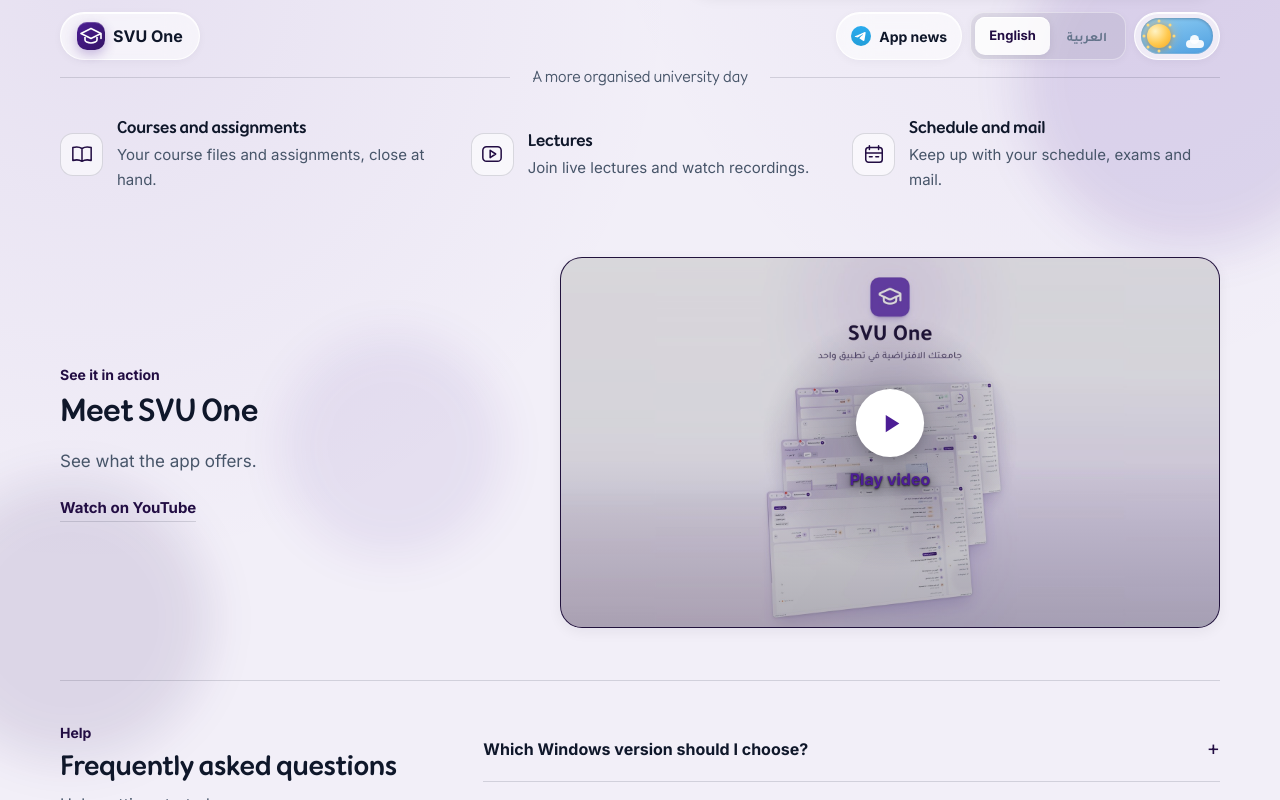
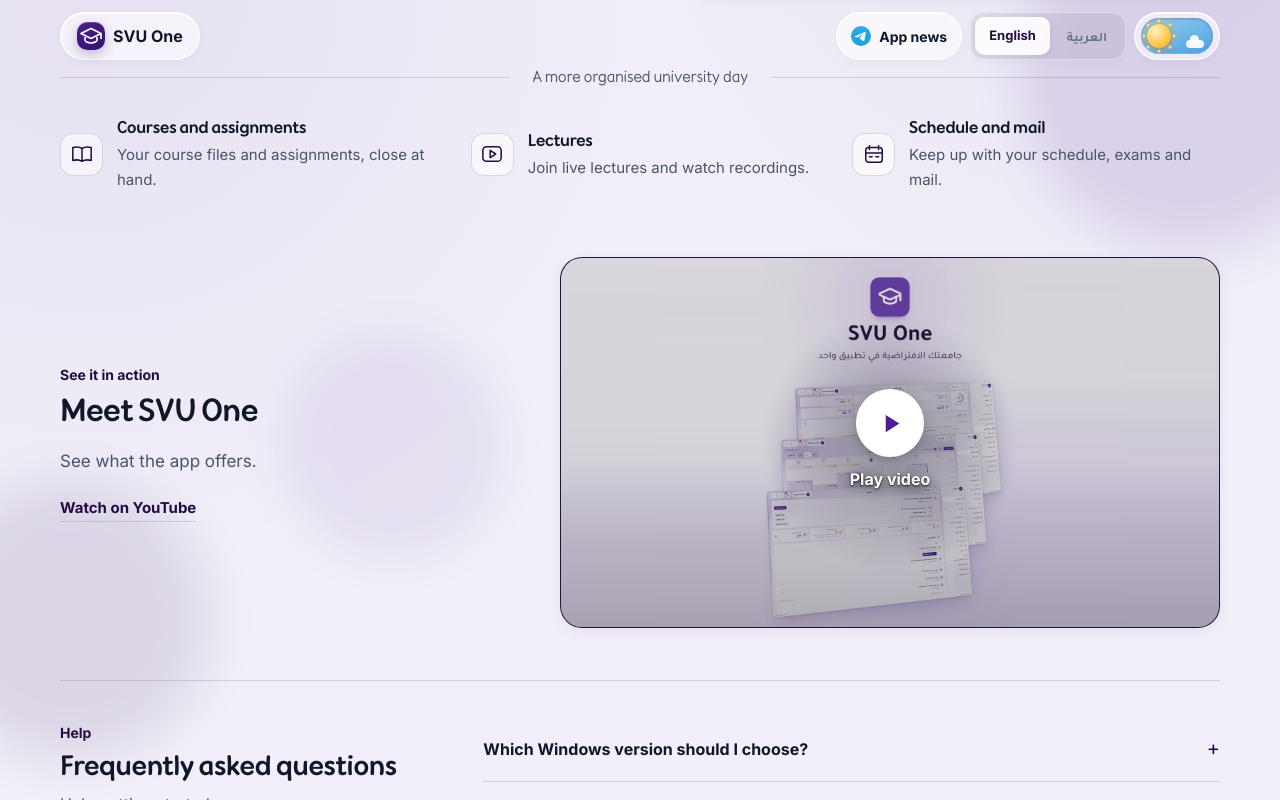
Before and after one commit to Mohammad-Diab/SVU-One, a plain HTML site: page index.html in a window 1280 px wide. In both pictures the pointer is over the link "Play the SVU One video". Shown: the part 635-1435 px from the top of the page. Drawn offline with Linux system fonts and the light colour scheme; no server answers.

Commit message:
Keep the video's play label white on hover
The library's link hover colour reached it.

Co-Authored-By: Claude Opus 5.5 <noreply@anthropic.com>

```diff
--- a/assets/style.css
+++ b/assets/style.css
@@ -86,6 +86,7 @@ html[lang="en"] h1{font-size:clamp(2.75rem,4.05vw,3.55rem)}html[lang="en"] h1>sp
 .video-play-overlay{position:absolute;inset:0;display:flex;align-items:center;justify-content:center;flex-direction:column;gap:12px;background:radial-gradient(circle at 50% 50%,#0f072959,transparent 34%),linear-gradient(transparent 55%,#0f072933);font-size:1rem;font-weight:700;text-shadow:0 1px 2px #000c,0 2px 12px #000b}
 .video-play-icon{display:grid;place-items:center;width:62px;height:62px;border-radius:50%;background:#fff;color:var(--primary);box-shadow:0 2px 8px #0002;transition:transform .35s var(--ins-ease-spring),box-shadow .35s}
 .video-play-icon svg{width:27px;height:27px;fill:currentColor;transform:translateX(-1px)}
+.video-poster:hover,.video-poster:focus-visible{color:#fff;background:transparent}
 .video-poster:hover .video-thumbnail{transform:scale(1.04);filter:brightness(.86)}
 .video-poster:hover .video-play-icon{transform:scale(1.1);box-shadow:0 3px 12px #0003}
 .video-poster:active .video-play-icon{transform:scale(.95)}
```
